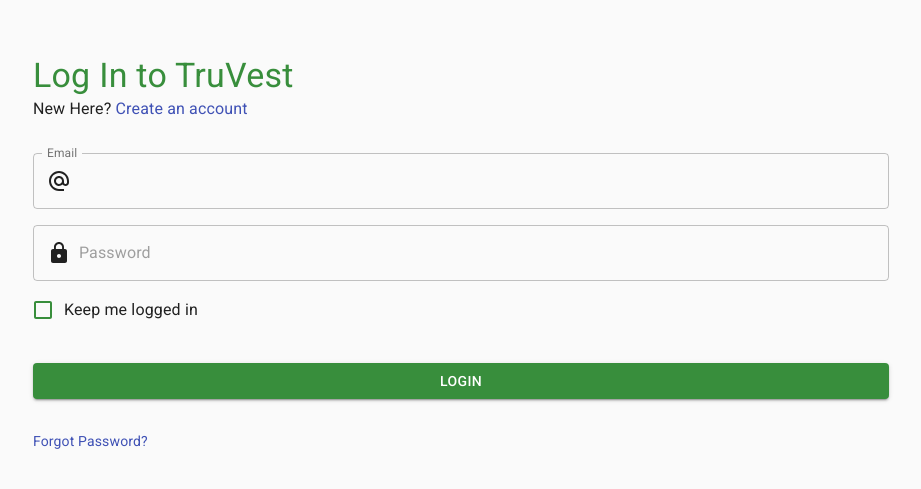
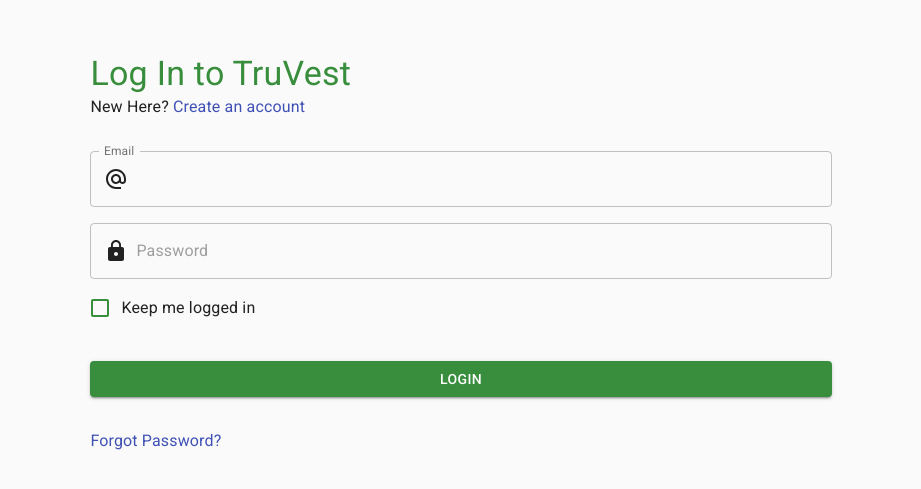
Before and after one commit to Ashank-Dsouza/Front-end-Estate-Asset-Management, a React (Create React App) app: page /#/ in a window 1280 px wide. Shown: the part 139-628 px from the top of the page, without its empty margins (179-1100 px from the left). Built offline with nearby package versions, Linux system fonts and the light colour scheme.

Commit message:
fixes forgot password link

```diff
--- a/src/pages/LoginPage.js
+++ b/src/pages/LoginPage.js
@@ -146,7 +146,9 @@
                             <Button onClick={() => submitLoginDetails()} fullWidth className={classes.loginButton} variant="contained">
                                 Login
                             </Button>
-                            <Link exact to="/forgot-password" activeClassName="PageSwitcher__Item--Active" className="PageSwitcher__Item">Forgot Password?</Link>
+                            <Typography>
+                            <Link href="/#forgot-password" activeClassName="PageSwitcher__Item--Active" className="PageSwitcher__Item">Forgot Password?</Link>
+                            </Typography>
 
                             {/* <Link>Forgot Password?</Link> */}
                         </Box>
```
